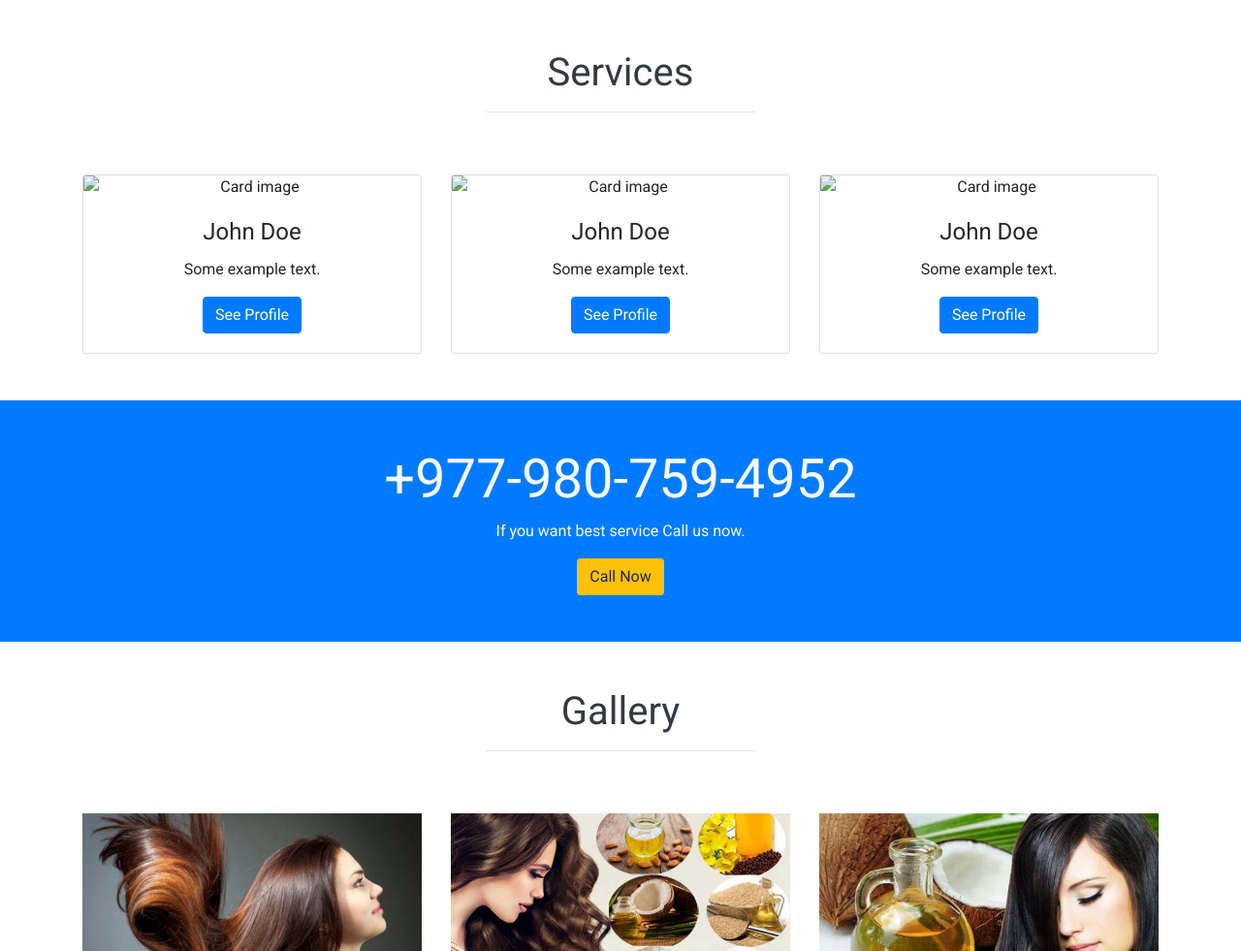
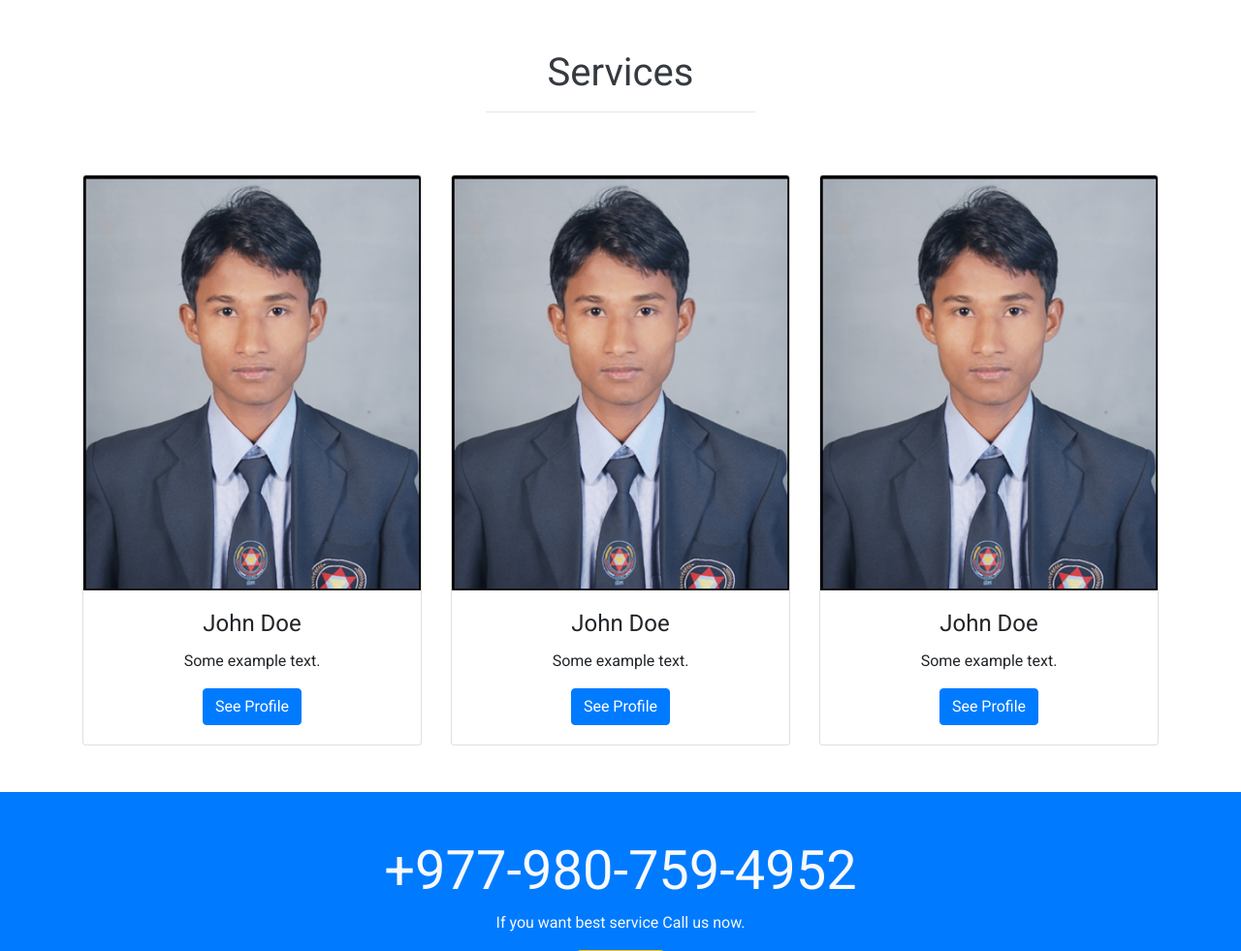
Before and after one commit to 4ogcafe/cinemixing, a plain HTML site: page index.html in a window 1280 px wide. Shown: the part 1198-2179 px from the top of the page at 97% size. Drawn offline with nearby package versions, Linux system fonts and the light colour scheme.

Commit message:
Update index.html

```diff
--- a/index.html
+++ b/index.html
@@ -128,7 +128,7 @@
 	<div class="row text-center mb-5">
 		<div class="col-lg-4 col-md-4 col-12">
 			<div class="card">
-			  <img class="card-img-top" src="image/my_pic.JPEG" alt="Card image">
+			  <img class="card-img-top" src="../image/my_pic.jpg" alt="Card image">
 			  <div class="card-body">
 			    <h4 class="card-title">John Doe</h4>
 			    <p class="card-text">Some example text.</p>
@@ -139,7 +139,7 @@
 
 		<div class="col-lg-4 col-md-4 col-12">
 			<div class="card">
-			  <img class="card-img-top" src="image/my_pic.JPEG" alt="Card image">
+			  <img class="card-img-top" src="../image/my_pic.jpg" alt="Card image">
 			  <div class="card-body">
 			    <h4 class="card-title">John Doe</h4>
 			    <p class="card-text">Some example text.</p>
@@ -150,7 +150,7 @@
 
 		<div class="col-lg-4 col-md-4 col-12">
 			<div class="card">
-			  <img class="card-img-top" src="image/my_pic.JPEG" alt="Card image">
+			  <img class="card-img-top" src="../image/my_pic.jpg" alt="Card image">
 			  <div class="card-body">
 			    <h4 class="card-title">John Doe</h4>
 			    <p class="card-text">Some example text.</p>
```
